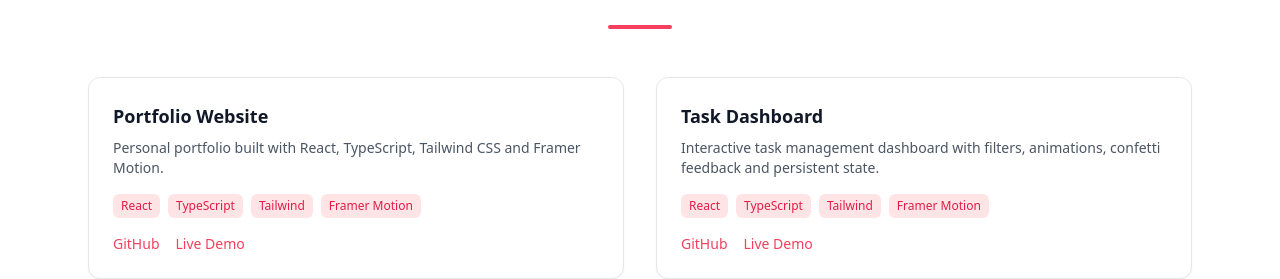
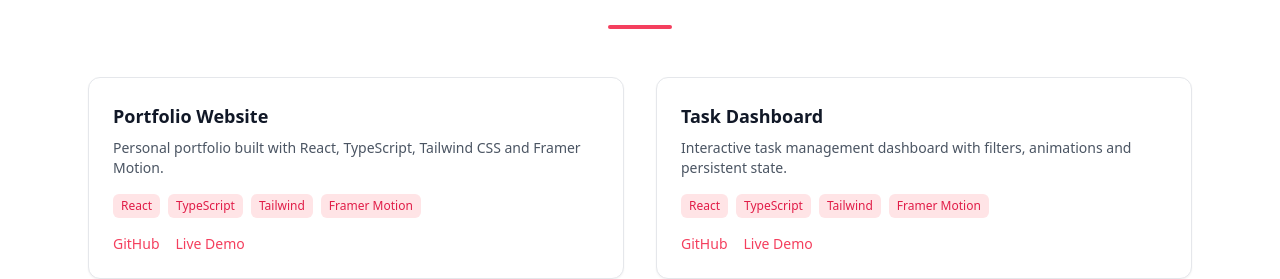
Before and after one commit to brizavda/brizavda, a React (Vite) app in the folder portfolio/: page / in a window 1280 px wide. Shown: the part 1020-1299 px from the top of the page. Built offline with nearby package versions, Linux system fonts and the light colour scheme.

Commit message:
fix: update Task Dashboard description to remove redundant wording

```diff
--- a/portfolio/src/data/projects.ts
+++ b/portfolio/src/data/projects.ts
@@ -18,7 +18,7 @@ export const projects: Project[] = [
   {
   title: "Task Dashboard",
   description:
-    "Interactive task management dashboard with filters, animations, confetti feedback and persistent state.",
+    "Interactive task management dashboard with filters, animations and persistent state.",
   tech: ["React", "TypeScript", "Tailwind", "Framer Motion"],
   github: "https://github.com/brizavda/task-dashboard",
   demo: "https://brizavda.github.io/task-dashboard/",
```
